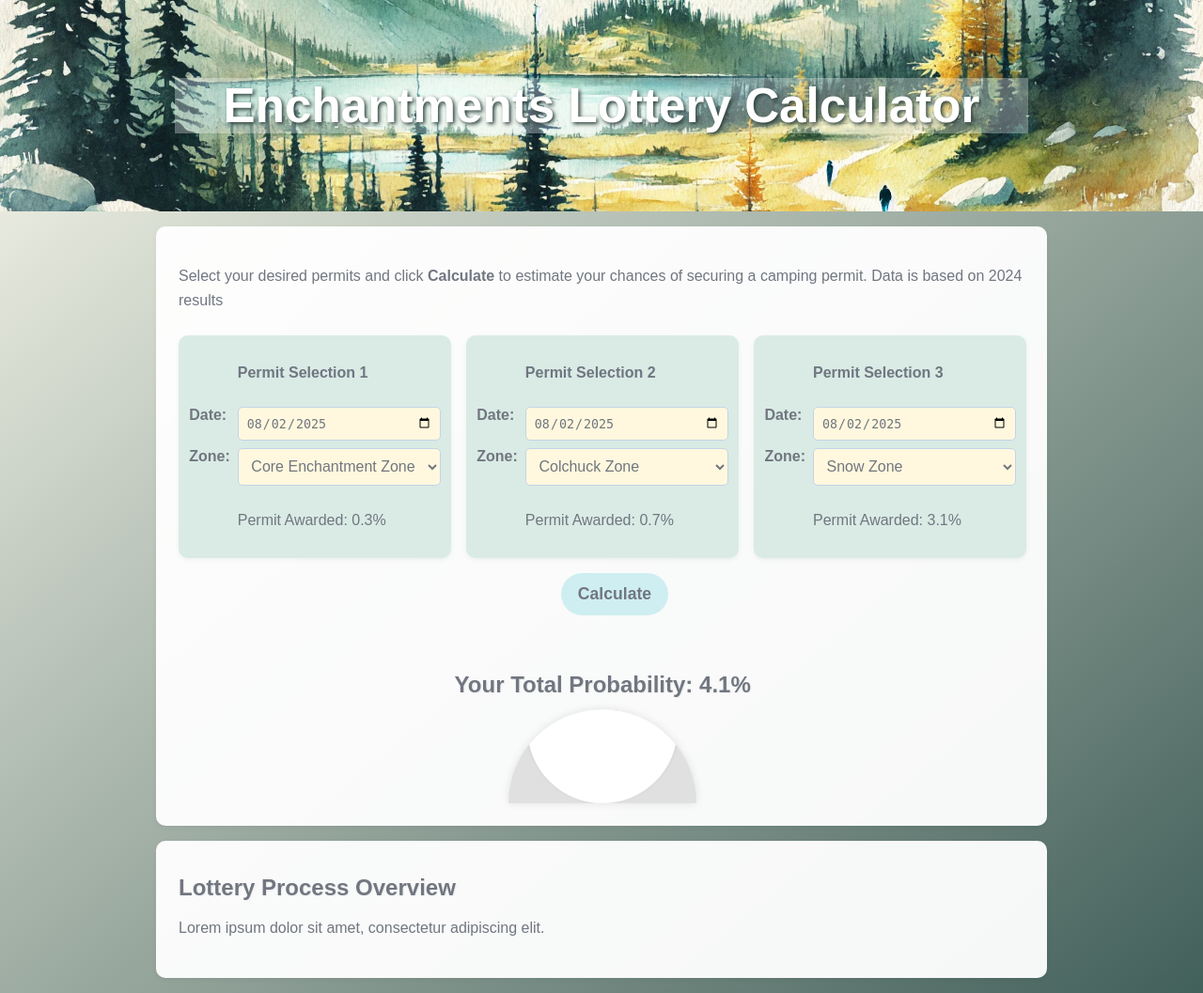
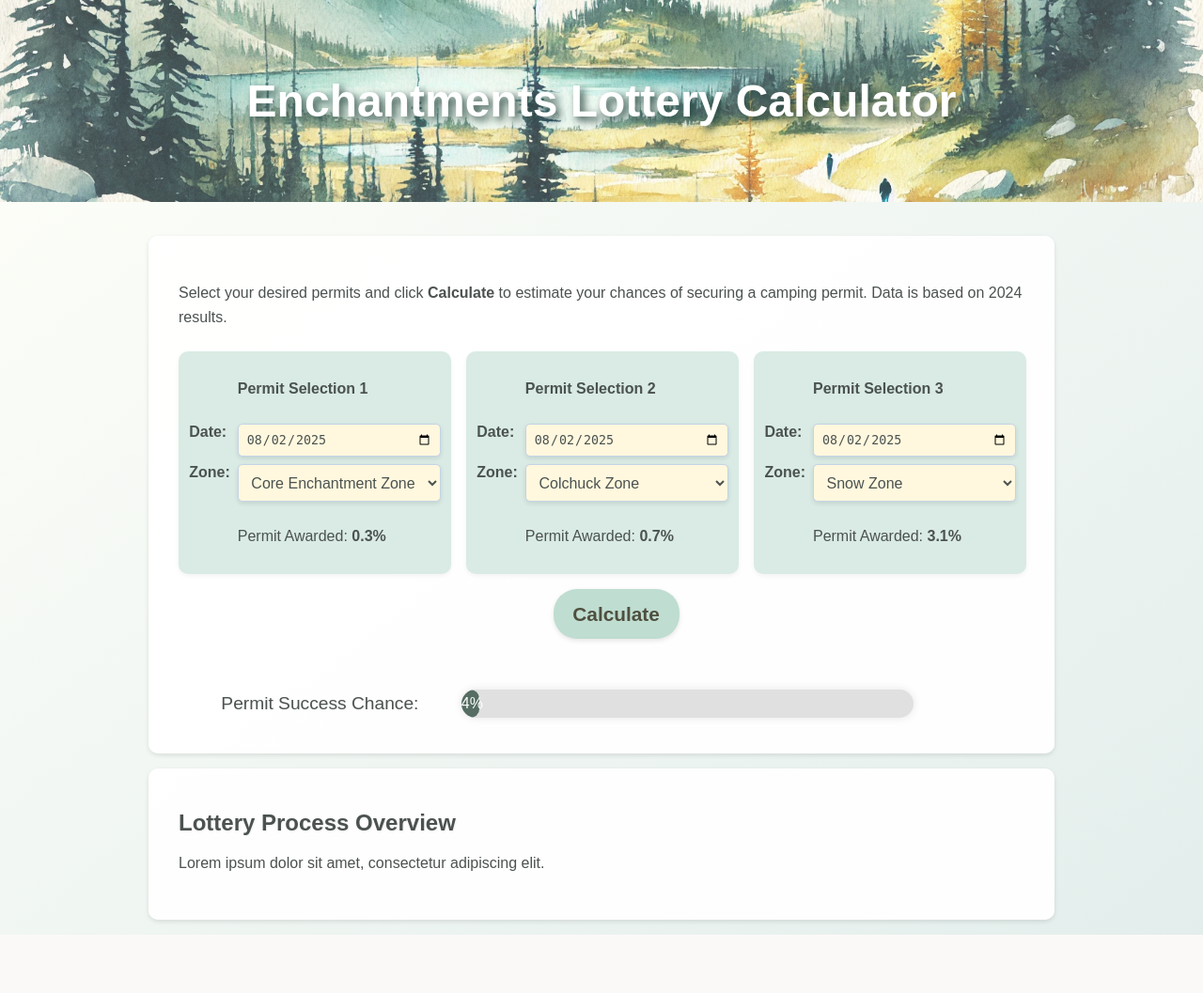
Before and after one commit to StevenAdema/the-enchantments-permit-lottery, a Flask app: page / in a window 1280 px wide. Shown: the whole page at 94% size. After the commit the page ends 995 px from the top, so only its background shows below. Run offline with Flask 3, Linux system fonts and the light colour scheme.

Commit message:
progress bar update

```diff
--- a/app.py
+++ b/app.py
@@ -1,6 +1,7 @@
 from flask import Flask, render_template, request
 import csv
 import os
+from datetime import datetime
 
 app = Flask(__name__)
 
@@ -24,6 +25,7 @@ def load_data(csv_path=CSV_PATH):
 data_lookup = load_data()
 
 def validate_input(date_zone_list):
+    return True, ""  # Placeholder for now
     # Ensure 3 unique combos and date within May–Oct 2025
     # Return (is_valid, error_message)
     unique_set = set()
@@ -33,10 +35,13 @@ def validate_input(date_zone_list):
         if combo in unique_set:
             return False, f"Duplicate combination: {date_str} + {zone_str}"
         unique_set.add(combo)
-
-        # Basic date-range check (placeholder - actual validation can parse date)
-        # E.g., "YYYY-MM-DD" format or "MM-DD" with a year check
-        # If not valid, return (False, "Invalid date")
+        # Basic date-range check
+        try:
+            date_obj = datetime.strptime(date_str, '%Y-%m-%d')
+            if not (date_obj.year == 2025 and 5 <= date_obj.month <= 10):
+                return False, f"Date out of range: {date_str}"
+        except ValueError:
+            return False, f"Invalid date format: {date_str}"
         # ...
 
     return True, ""
@@ -51,19 +56,16 @@ def calculate_probability(date_zone_list):
         p = data_lookup.get((date_str, zone_str), 0.0) / 100.0
         individual_probabilities.append(p * 100)  # Store as percentage
         total_probability *= (1 - p)
-    print(individual_probabilities)
-    total_probability_percentage = round((1 - total_probability) * 100, 1)  # Return as percentage
+    total_probability_percentage = round((1 - total_probability) * 100, 2)  # Return as percentage
     return total_probability_percentage, individual_probabilities
 
 @app.route('/', methods=['GET', 'POST'])
 def index():
     error_message = ""
-    total_probability = 4.1  # Initialize with default value
+    total_probability = 0.0
     individual_probabilities = [0.3, 0.7, 3.1]  # Initialize with default values
     # Pre-populate or store user selections
-    selected_combos = [("2025-08-02", "Core Enchantment Zone"),
-                       ("2025-08-02", "Colchuck Zone"),
-                       ("2025-08-02", "Snow Zone")]
+    selected_combos = [("", ""), ("", ""), ("", "")]
 
     if request.method == 'POST':
         # Retrieve combos from form
@@ -84,6 +86,8 @@ def index():
         valid, error_message = validate_input(selected_combos)
         if valid:
             total_probability, individual_probabilities = calculate_probability(selected_combos)
+        else:
+            print('Validation failed:', error_message)
 
     return render_template(
         'index.html',
--- a/static/css/styles.css
+++ b/static/css/styles.css
@@ -2,9 +2,9 @@
 body {
   margin: 0;
   padding: 0;
-  background: linear-gradient(to bottom right, #fbfaed 0%, #42605a 100%);
+  background: linear-gradient(to bottom right, #fffff9 0%, #e3eeec 100%);
   font-family: "Segoe UI", Tahoma, Geneva, Verdana, sans-serif;
-  color: #717680;
+  color: #4b5250;
 }
 
 /* Header styling */
@@ -12,37 +12,45 @@ header {
   text-align: center;
   padding: 1em 0;
   background: url('../img/enchantments4.jpg') no-repeat center center;
+  background-color: rgba(255, 255, 255, 0.2); /* Add a semi-transparent overlay */
+  background-blend-mode: overlay;
   /* shift image down a bit */
   background-position: center 75%;
   background-size: cover;
   color: #FFF8DE; /* Ensure text is readable */
   padding: 2em;
-  text-shadow: 2px 2px 4px #717680; /* Add shadow for better readability */
+  text-shadow: 2px 2px 4px #4b5250; /* Add shadow for better readability */
 }
 
 h1 {
-  font-size: 3.2em;
-  background-color: rgba(255, 255, 255, 0.3);
+  font-size: 3.0em;
   text-align: center;
   margin: 1em 3em;
-  /* display: inline; */
-  text-shadow: 2px 2px 4px #2a3c38;
+  text-shadow: 4px 4px 8px #27443e;
   color: white; /* Dark grey for pop */
 }
 
-h2, h3 {
+h2 {
   margin: 0.5em 0;
   text-shadow: 1px 1px 2px rgba(0, 0, 0, 0.05);
-  color: #717680; /* Dark grey for pop */
+  color: #4b5250; /* Dark grey for pop */
+}
+
+h3 {
+  font-size: 1.2em;
+  font-weight: normal;
+  margin: 0.5em 0;
+  text-shadow: 1px 1px 2px rgba(0, 0, 0, 0.05);
+  color: #4b5250; /* Dark grey for pop */
 }
 
 section {
   max-width: 900px;
   margin: 1em auto;
   background-color: rgba(255, 255, 255, 0.95);
-  padding: 1.5em;
+  padding: 2em; /* Increased padding */
   border-radius: 10px;
-  box-shadow: 0 2px 5px rgba(0,0,0,0.05);
+  box-shadow: 0 2px 5px rgba(0, 0, 0, 0.1); /* Subtle shadow */
 }
 
 /* Paragraph text spacing */
@@ -54,13 +62,14 @@ p {
 /* Style for select elements */
 select {
   background-color: #FFF8DE;
-  color: #717680;
+  color: #4b5250;
   border: 1px solid #C5D3E8;
   border-radius: 5px;
   padding: 0.6em;
   transition: background-color 0.3s ease;
   font-family: inherit;
   font-size: 1em;
+  box-shadow: 0 2px 5px rgba(0, 0, 0, 0.1); /* Subtle shadow */
 }
 
 /* Style for select elements on focus */
@@ -68,22 +77,18 @@ select:focus {
   background-color: #D0E8C5;
   outline: none;
 }
-ƒ
+
 /* Style for option elements */
 option {
   background-color: #FFF8DE;
-  color: #717680;
+  color: #4b5250;
   padding: 0.6em;
 }
 
-/* Paragraph text spacing */
-p {
-  line-height: 1.6;
-}
 
 .error-message {
   background-color: #FFF8DE;
-  color: #717680;
+  color: #4b5250;
   font-weight: bold;
   padding: 0.8em;
   border-radius: 5px;
@@ -107,17 +112,18 @@ form div {
 label {
   margin-bottom: 0.2em;
   font-weight: bold;
-  color: #717680;
+  color: #4b5250;
 }
 
-/* Input fields with better styling */
+/* Input fields with modern styling */
 input[type="text"], input[type="date"] {
   background-color: #FFF8DE;
-  color: #717680;
+  color: #4b5250;
   border: 1px solid #C5D3E8;
   border-radius: 5px;
   padding: 0.6em;
   transition: background-color 0.3s ease;
+  box-shadow: 0 2px 5px rgba(0, 0, 0, 0.1); /* Subtle shadow */
 }
 
 /* On focus, highlight the input */
@@ -129,95 +135,26 @@ input[type="text"]:focus, input[type="date"]:focus {
 /* Button styling */
 button {
   grid-column: 1 / 3;
-  background-color: #ceeef2;
-  color: #717680;
+  background-color: #bfddd1;
+  color: #4f4f3e;
   border: none;
   border-radius: 25px;
   padding: 0.7em 1em;
-  font-size: 1.1em;
+  font-size: 1.3em;
   font-weight: bold;
   cursor: pointer;
   margin: 0 auto;
   transition: background-color 0.3s ease, transform 0.2s ease;
   max-width: 200px;
   justify-self: center;
+  box-shadow: 0 2px 5px rgba(0, 0, 0, 0.1); /* Subtle shadow */
 }
 
 /* Hover effects */
 button:hover {
-  background-color: #9fe5ee;
+  background-color: #a9dcc8;
   transform: scale(1.05);
   color: rgb(60, 60, 60);
-}
-
-/* Probability display section */
-.probability-display {
-  margin-top: 2em;
-  text-align: center;
-}
-
-.probability-display h3 {
-  font-size: 1.5em;
-  color: #717680;
-}
-
-.probability-bar-container {
-  width: 100%;
-  background-color: #e0e0e0;
-  border-radius: 10px;
-  overflow: hidden;
-  margin-top: 1em;
-}
-
-.probability-bar {
-  height: 20px;
-  background-color: #ff4d4d;
-  width: 0;
-  transition: width 0.5s ease-out;
-}
-
-/* Gauge styling */
-.gauge {
-  width: 200px;
-  height: 100px;
-  background: #e0e0e0;
-  border-radius: 100px 100px 0 0;
-  position: relative;
-  overflow: hidden;
-  margin: 0 auto;
-  box-shadow: 0 0 10px rgba(0, 0, 0, 0.1);
-}
-
-.gauge-inner {
-  width: 100%;
-  height: 100%;
-  position: absolute;
-  top: 0;
-  left: 0;
-  clip: rect(0, 200px, 100px, 0);
-}
-
-.gauge-needle {
-  width: 2px;
-  height: 100%;
-  background: #ff4d4d;
-  position: absolute;
-  top: 0;
-  left: 50%;
-  transform-origin: bottom center;
-  transform: rotate(0deg);
-  transition: transform 0.5s ease-out;
-}
-
-.gauge-cover {
-  width: 80%;
-  height: 160%;
-  background: #fff;
-  border-radius: 50%;
-  position: absolute;
-  bottom: 0;
-  left: 10%;
-  box-shadow: 0 -2px 5px rgba(0, 0, 0, 0.1);
 }
 
 /* Combo container with grid layout */
@@ -232,6 +169,10 @@ button:hover {
   display: grid;
   grid-template-columns: 1fr 1fr; /* Two columns: one for labels, one for inputs */
   gap: 0.5em; /* Optional: Add gap between labels and inputs */
+  padding: 1em; /* Increased padding inside the cards */
+  border-radius: 10px;
+  box-shadow: 0 2px 5px rgba(0, 0, 0, 0.1); /* Subtle shadow */
+  background-color: rgba(255, 255, 255, 0.95);
 }
 
 /* Ensure labels and inputs are aligned properly */
@@ -256,6 +197,45 @@ button:hover {
 }
 
 #selection {
-  color: #707682;
+  color: #4b5250;
   font-weight: bold;
 }
+
+
+/* Probability display section */
+.probability-display {
+  display: grid;
+  grid-template-columns: 1fr 2fr; /* 1 by 2 grid layout */
+  align-items: center;
+  margin-top: 2em;
+  text-align: center;
+}
+
+/* Total probability styling */
+#total-probability {
+  width: 100%;
+  margin-right: 1em;
+}
+
+/* Progress bar container styling */
+.progress-bar-container {
+  width: 80%;
+  height: 30px;
+  background-color: #e0e0e0;
+  border-radius: 15px;
+  overflow: hidden;
+  text-align: center;
+  box-shadow: 0 0 10px rgba(0, 0, 0, 0.1);
+  position: relative;
+}
+/* Progress bar styling */
+.progress-bar {
+  height: 100%;
+  background: rgb(85, 109, 98);
+  border-radius: 15px;
+  transition: width 3s ease-out;
+  font-size: 1em;
+  line-height: 30px;
+  color: white;
+  text-align: center;
+}
--- a/templates/base.html
+++ b/templates/base.html
@@ -6,22 +6,100 @@
   <link rel="stylesheet" href="{{ url_for('static', filename='css/styles.css') }}" />
   <!-- Add any style frameworks or libraries if needed -->
 </head>
-<body style="background-color:#222; font-family:sans-serif;">
+<body style="font-family:sans-serif;">
   <header>
     <h1>Enchantments Lottery Calculator</h1>
   </header>
 
-  {% block content %}{% endblock %}
+  <div id="progress-container">
+    <div id="progress-bar" style="width: 0%; height: 20px; background-color: green;"></div>
+  </div>
+  {% block content %}
+  <form id="probability-form" method="POST" action="/">
+    <!-- Your form fields here -->
+    <div class="combo-container">
+      <div>
+        <label for="date1">Date 1:</label>
+        <input type="date" id="date1" name="date1" value="{{ selected_combos[0][0] or '2025-08-02' }}" required>
+        <label for="zone1">Zone 1:</label>
+        <select id="zone1" name="zone1" required>
+          <option value="Eightmile Zone" {% if selected_combos[0][1] == 'Eightmile Zone' %}selected{% endif %}>Eightmile Zone</option>
+          <option value="Stuart Zone" {% if selected_combos[0][1] == 'Stuart Zone' %}selected{% endif %}>Stuart Zone</option>
+          <option value="Colchuck Zone" {% if selected_combos[0][1] == 'Colchuck Zone' %}selected{% endif %}>Colchuck Zone</option>
+          <option value="Core Enchantment Zone" {% if selected_combos[0][1] == 'Core Enchantment Zone' %}selected{% elif not selected_combos[0][1] %}selected{% endif %}>Core Enchantment Zone</option>
+          <option value="Snow Zone" {% if selected_combos[0][1] == 'Snow Zone' %}selected{% endif %}>Snow Zone</option>
+        </select>
+        <p>Percentage Awarded: {{ percentage_awarded[0] }}%</p>
+      </div>
+
+      <div>
+        <label for="date2">Date 2:</label>
+        <input type="date" id="date2" name="date2" value="{{ selected_combos[1][0] or '2025-08-02' }}" required>
+        <label for="zone2">Zone 2:</label>
+        <select id="zone2" name="zone2" required>
+          <option value="Eightmile Zone" {% if selected_combos[1][1] == 'Eightmile Zone' %}selected{% endif %}>Eightmile Zone</option>
+          <option value="Stuart Zone" {% if selected_combos[1][1] == 'Stuart Zone' %}selected{% endif %}>Stuart Zone</option>
+          <option value="Colchuck Zone" {% if selected_combos[1][1] == 'Colchuck Zone' %}selected{% elif not selected_combos[1][1] %}selected{% endif %}>Colchuck Zone</option>
+          <option value="Core Enchantment Zone" {% if selected_combos[1][1] == 'Core Enchantment Zone' %}selected{% endif %}>Core Enchantment Zone</option>
+          <option value="Snow Zone" {% if selected_combos[1][1] == 'Snow Zone' %}selected{% endif %}>Snow Zone</option>
+        </select>
+        <p>Percentage Awarded: {{ percentage_awarded[1] }}%</p>
+      </div>
+
+      <div>
+        <label for="date3">Date 3:</label>
+        <input type="date" id="date3" name="date3" value="{{ selected_combos[2][0] or '2025-08-02' }}" required>
+        <label for="zone3">Zone 3:</label>
+        <select id="zone3" name="zone3" required>
+          <option value="Eightmile Zone" {% if selected_combos[2][1] == 'Eightmile Zone' %}selected{% endif %}>Eightmile Zone</option>
+          <option value="Stuart Zone" {% if selected_combos[2][1] == 'Stuart Zone' %}selected{% endif %}>Stuart Zone</option>
+          <option value="Colchuck Zone" {% if selected_combos[2][1] == 'Colchuck Zone' %}selected{% endif %}>Colchuck Zone</option>
+          <option value="Core Enchantment Zone" {% if selected_combos[2][1] == 'Core Enchantment Zone' %}selected{% endif %}>Core Enchantment Zone</option>
+          <option value="Snow Zone" {% if selected_combos[2][1] == 'Snow Zone' %}selected{% elif not selected_combos[2][1] %}selected{% endif %}>Snow Zone</option>
+        </select>
+        <p>Percentage Awarded: {{ percentage_awarded[2] }}%</p>
+      </div>
+    </div>
+
+    <button type="submit">Calculate</button>
+  </form>
+
+  <div class="probability-display">
+    <h3>Your Total Probability: <span id="total-probability">{{ total_probability }}%</span></h3>
+    <div class="progress-bar-container">
+      <div class="progress-bar" id="progress-bar"></div>
+    </div>
+  </div>
+  {% endblock %}
 
   <!-- Optional JS for gauge or other dynamic features -->
   <script>
     document.addEventListener('DOMContentLoaded', function() {
-      const totalProbability = parseFloat('{{ total_probability }}');
-      const gaugeNeedle = document.querySelector('.gauge-needle');
-      const maxAngle = 180; // Maximum angle for the gauge needle
-      const angle = (totalProbability / 100) * maxAngle;
+      const form = document.getElementById('probability-form');
+      const progressBar = document.getElementById('progress-bar');
+      const totalProbabilitySpan = document.getElementById('total-probability');
 
-      gaugeNeedle.style.transform = `rotate(${angle}deg)`;
+      form.addEventListener('submit', function(event) {
+        event.preventDefault(); // Prevent the form from submitting normally
+
+        const formData = new FormData(form);
+
+        fetch('/', {
+          method: 'POST',
+          body: formData
+        })
+        .then(response => response.json())
+        .then(data => {
+          const totalProbability = parseFloat(data.total_probability);
+
+          // Update the progress bar width
+          progressBar.style.width = `${totalProbability}%`;
+
+          // Update the displayed total probability
+          totalProbabilitySpan.textContent = `${totalProbability}%`;
+        })
+        .catch(error => console.error('Error:', error));
+      });
     });
   </script>
 </body>
--- a/templates/index.html
+++ b/templates/index.html
@@ -4,7 +4,7 @@
 <!-- Calculator Section -->
 <section id="calculator-section">
   <p>Select your desired permits and click <b>Calculate</b> to estimate your chances of
-    securing a camping permit. Data is based on 2024 results
+    securing a camping permit. Data is based on 2024 results.
   </p>
   <form method="POST">
 <!-- Error Message Display -->
@@ -27,7 +27,7 @@
       <option value="Snow Zone" {% if selected_combos[0][1] == 'Snow Zone' %}selected{% endif %}>Snow Zone</option>
     </select>
     <!-- Display the probability for the selected combo -->
-    <p>Permit Awarded: {{individual_probabilities[0]}}%</p>
+    <p>Permit Awarded: <b>{{individual_probabilities[0]}}%</b></p>
   </div>
 
   <div id="combo">
@@ -42,7 +42,7 @@
       <option value="Core Enchantment Zone" {% if selected_combos[1][1] == 'Core Enchantment Zone' %}selected{% endif %}>Core Enchantment Zone</option>
       <option value="Snow Zone" {% if selected_combos[1][1] == 'Snow Zone' %}selected{% endif %}>Snow Zone</option>
     </select>
-    <p>Permit Awarded: {{individual_probabilities[1]}}%</p>
+    <p>Permit Awarded: <b>{{individual_probabilities[1]}}%</b></p>
   </div>
 
   <div id="combo">
@@ -57,19 +57,18 @@
       <option value="Core Enchantment Zone" {% if selected_combos[2][1] == 'Core Enchantment Zone' %}selected{% endif %}>Core Enchantment Zone</option>
       <option value="Snow Zone" {% if selected_combos[2][1] == 'Snow Zone' %}selected{% elif not selected_combos[2][1] %}selected{% endif %}>Snow Zone</option>
     </select>
-    <p>Permit Awarded: {{individual_probabilities[2]}}%</p>
+    <p>Permit Awarded: <b>{{individual_probabilities[2]}}%</b></p>
   </div>
 </div>
 
 <button type="submit">Calculate</button>
 
 <div class="probability-display">
-  <h3>Your Total Probability: <span id="total-probability">{{ total_probability }}%</span></h3>
-  <div class="gauge">
-    <div class="gauge-inner">
-      <div class="gauge-needle"></div>
-      <div class="gauge-cover"></div>
-    </div>
+  <div id="total-probability">
+    <h3>Permit Success Chance: </h3>
+  </div>
+  <div class="progress-bar-container">
+    <div class="progress-bar" id="progress-bar" style="width: {{ total_probability or 4.1 }}%;">{{ total_probability or 4 }}%</div>
   </div>
 </div>
 </section>
@@ -78,10 +77,7 @@
 <section id="article-section">
   <h2>Lottery Process Overview</h2>
   <p>
-    <!-- Explanation of the Enchantments lottery, hardest dates, etc. -->
     Lorem ipsum dolor sit amet, consectetur adipiscing elit.
-    <!-- Insert images as needed -->
-    <!-- <img src="{{ url_for('static', filename='images/example.png') }}" alt="Lottery Infographic" /> -->
   </p>
 </section>
 
```
Also changed, not shown: 1 other file.
